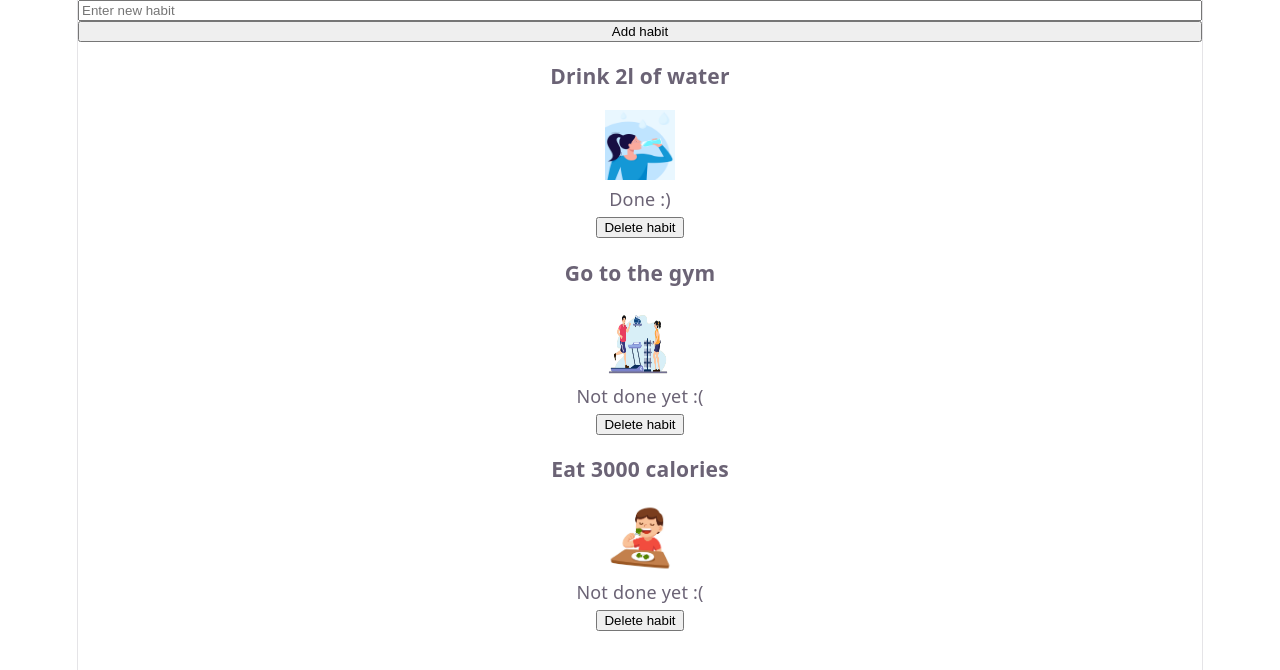
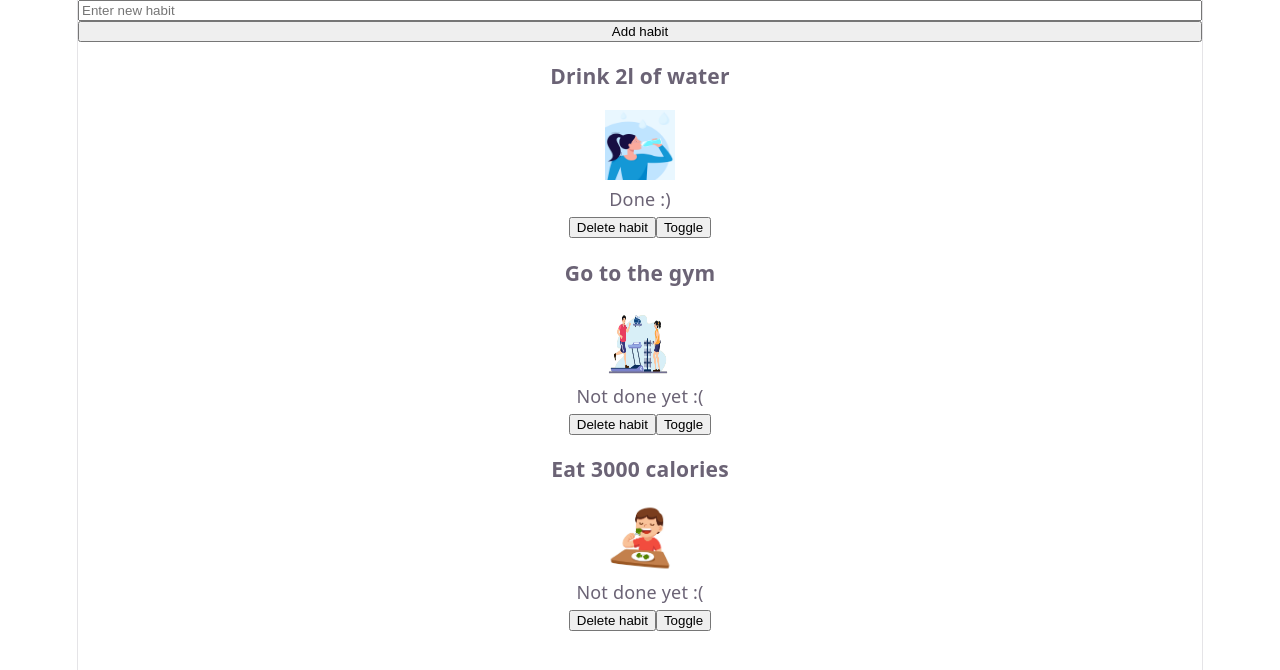
Before and after one commit to alexeychern0v/BestOfMe, a React (Vite) app: page / in a window 1280 px wide. Shown: the top 670 px of the page. Built offline with nearby package versions, Linux system fonts and the light colour scheme.

Commit message:
added toggleHabit func to change habit status

```diff
--- a/src/App.jsx
+++ b/src/App.jsx
@@ -58,7 +58,7 @@ function NewHabitInput ({ habits, setHabits }) {
 }
 
 
-function HabitsList({ habits, onDelete }) {
+function HabitsList({ habits, onDelete, onToggle }) {
   return (
     <>
       {habits.map((habit) => {
@@ -67,8 +67,10 @@ function HabitsList({ habits, onDelete }) {
             name = { habit.name }
             image = { habit.image }
             status = { habit.status }
+            id = { habit.id }
             key = { habit.id }
             onDelete = { onDelete }
+            onToggle = { onToggle }
           />
         )
       })}
@@ -78,9 +80,17 @@ function HabitsList({ habits, onDelete }) {
 
 function App() {
   const [habits, setHabits] = useState(initialHabits)
+
   function deleteHabit(id) {
-    setHabits(habits.filter((habit) => habit.id !== id))
+    setHabits(habits.filter((habit) => habit.id !== id)) // !== remain habit if the ID is not = ID user wants to delete
   }
+
+  function toggleHabit(id) {
+    setHabits(habits.map((habit) => habit.id === id // checks if the toggle habit id matches
+      ? {...habit, status: habit.status === 'Not done yet :(' ? 'Done :)' : 'Not done yet :('} // if TRUE copy all habit and change only status
+      : habit)) // if FALSE leave as it was
+  }
+
   return (
     <>
       <NewHabitInput
@@ -90,6 +100,7 @@ function App() {
       <HabitsList
         habits = { habits }
         onDelete = { deleteHabit }
+        onToggle = { toggleHabit }
       />
     </>
   )
--- a/src/components/HabitCard.jsx
+++ b/src/components/HabitCard.jsx
@@ -1,4 +1,4 @@
-export default function HabitCard ({ name, image, status, imageSize = 70, id, onDelete }) {
+export default function HabitCard ({ name, image, status, imageSize = 70, id, onDelete, onToggle }) {
     return (
         <section className = "habitCard">
             <h3> { name } </h3>
@@ -10,6 +10,7 @@ export default function HabitCard ({ name, image, status, imageSize = 70, id, on
             />
             <p> { status } </p>
             <button onClick={() => onDelete(id)}>Delete habit</button>
+            <button onClick={() => onToggle(id)}>Toggle</button>
         </section>
    )
 }
```
